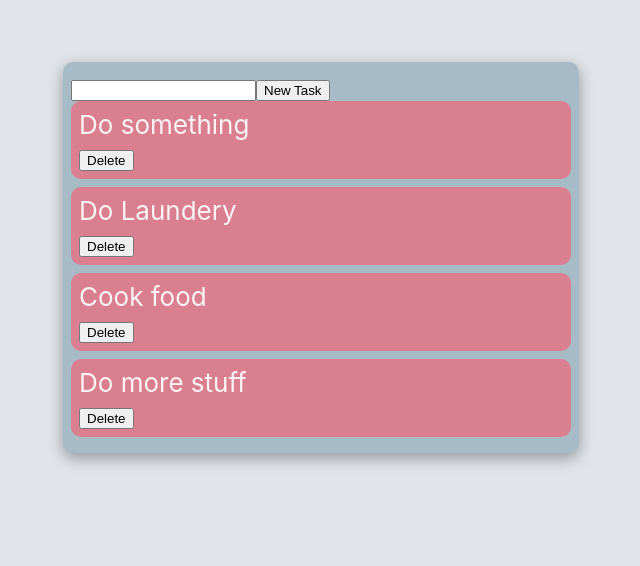
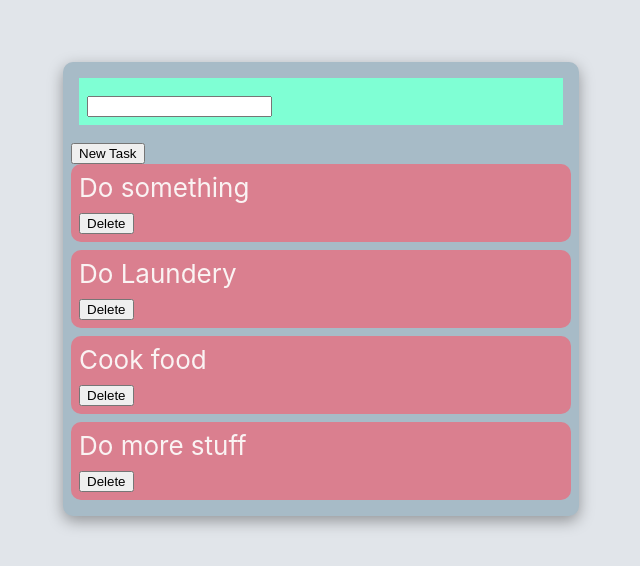
Before and after one commit to imrineeman/tasks-app-crud, a React (Create React App) app in the folder frontend/: page / in a window 1280 px wide. Shown: the part 178-744 px from the top of the page, without its empty margins (319-959 px from the left). Built offline with nearby package versions, Linux system fonts and the light colour scheme; no server answers.

Commit message:
Seperate filter to component

```diff
--- a/frontend/src/App.css
+++ b/frontend/src/App.css
@@ -11,6 +11,7 @@
 .ContainerCard{
   background-color: #A7BBC7;
   margin-top: 30vh;
+  margin-bottom: 5vh;
   min-width: 500px;
   border-radius: 10px;
   align-items: center;
--- a/frontend/src/components/ContainerCard.jsx
+++ b/frontend/src/components/ContainerCard.jsx
@@ -22,6 +22,10 @@ const ContainerCard = () => {
     formVisible ? setFormVisible(false) : setFormVisible(true);
   };
 
+  const handleSerachbarChange = ({ target }) => {
+    setSearch(target.value);
+  };
+
   const submitTask = async (taskData) => {
     const res = await taskService.create(taskData);
     setData(data.concat(res.data));
@@ -40,8 +44,8 @@ const ContainerCard = () => {
 
   return (
     <div className="ContainerCard">
-      <input
-        onChange={(({ target }) => setSearch(target.value))}
+      <Filter
+        handleChange={handleSerachbarChange}
       />
       <button
         type="button"
--- a/frontend/src/components/Filter.jsx
+++ b/frontend/src/components/Filter.jsx
@@ -1,8 +1,8 @@
 import React from 'react';
 
-const Filter = () => (
+const Filter = ({ handleChange }) => (
   <div className="Filter">
-    <input />
+    <input onChange={handleChange} />
   </div>
 );
 
```
